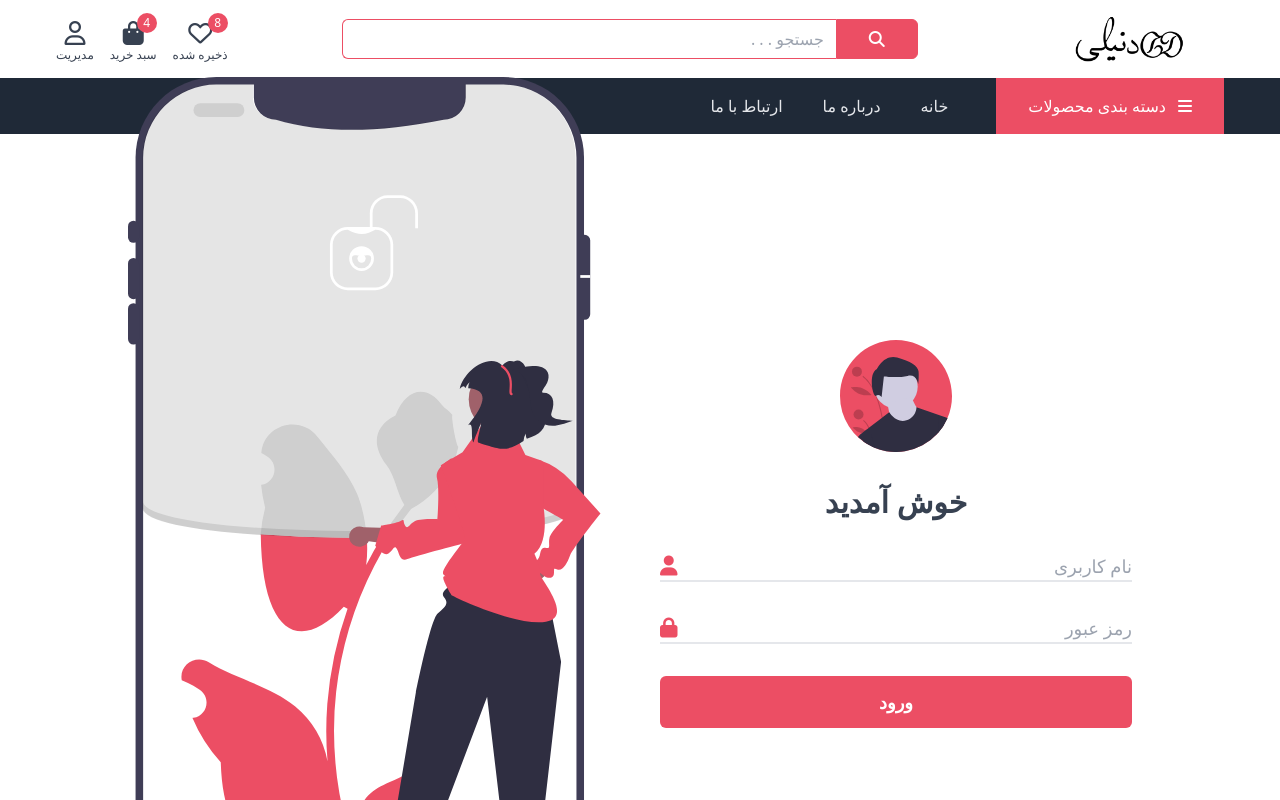
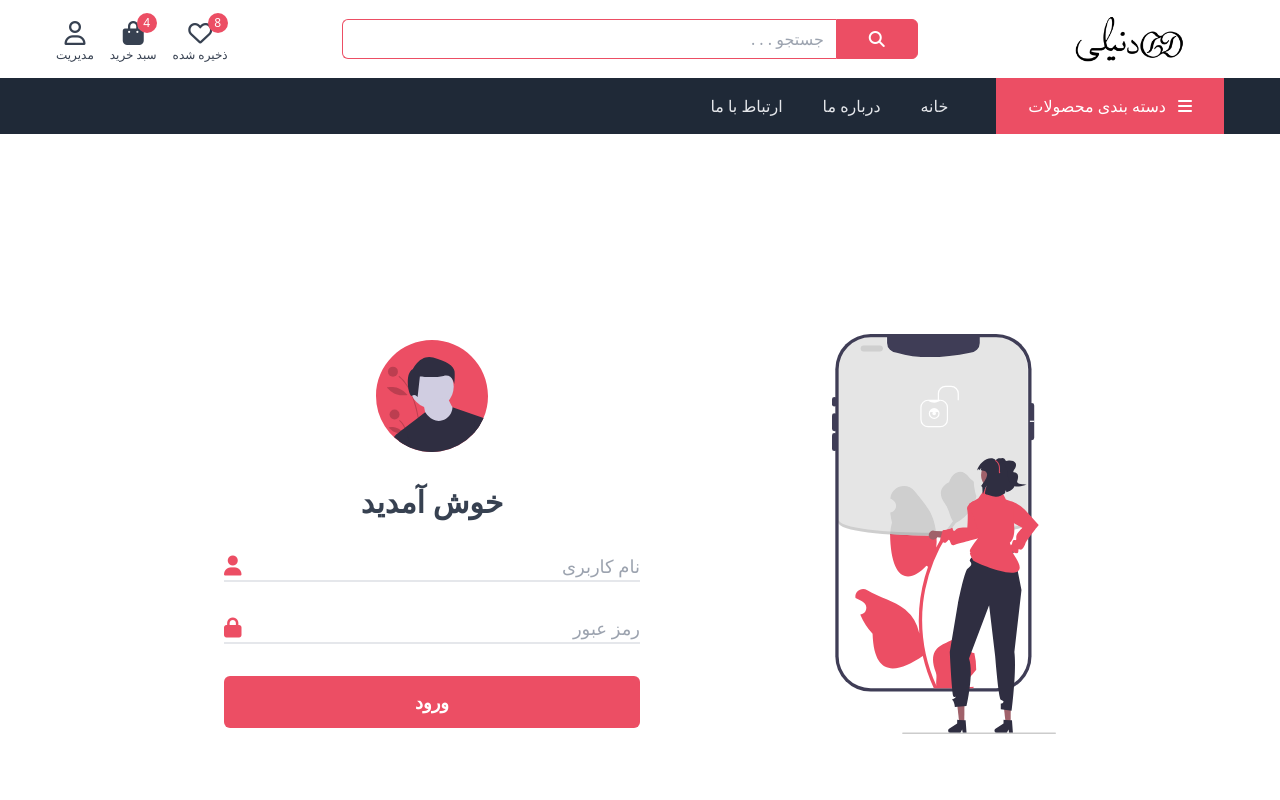
Before and after one commit to Fateme-nm/onlineShop_react, a React (Create React App) app: page /login in a window 1280 px wide. Shown: the top 800 px of the page. Built offline with nearby package versions, Linux system fonts and the light colour scheme; a web font is replaced by a local one.

Commit message:
fix: align lock image and form fixed

```diff
--- a/src/pages/LoginToPanel/LoginToPanel.jsx
+++ b/src/pages/LoginToPanel/LoginToPanel.jsx
@@ -9,20 +9,24 @@ import Botton from "components/Botton/Botton";
 
 const Logintopanel = () => {
   return (
-    <div className="w-full h-screen flex justify-center items-center px-32">
-      <img
-        src={unlock}
-        className="hidden lg:block w-48 hover:scale-110 transition-all duration-500 transform mx-auto basis-1/2"
-      />
-      <form className="flex flex-col justify-center items-center basis-1/2 px-5">
+    <div className="w-full h-screen flex justify-center lg:justify-between items-center px-56 flex-row-reverse">
+        <img
+          src={unlock}
+          className="hidden lg:block w-56 hover:scale-110 transition-all duration-500 transform"
+        />
+      <form className="flex flex-col justify-center items-center basis-1/2">
         <img src={avatar} className="w-28" />
         <h2 className="my-8 mb-0 font-bold text-3xl text-gray-700 text-center">
           خوش آمدید
         </h2>
-        <InputLogin type="text" iconClass="fa-user">نام کاربری</InputLogin>
-        <InputLogin type="password" iconClass="fa-lock">رمز عبور</InputLogin>
+        <InputLogin type="text" iconClass="fa-user">
+          نام کاربری
+        </InputLogin>
+        <InputLogin type="password" iconClass="fa-lock">
+          رمز عبور
+        </InputLogin>
         <Link to={routes.PRODUCTS.path} className="w-full">
-            <Botton>ورود</Botton>
+          <Botton>ورود</Botton>
         </Link>
       </form>
     </div>
```
